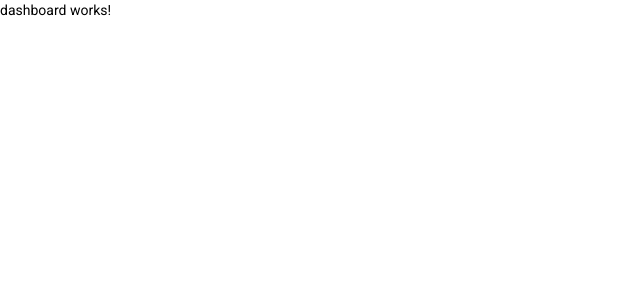
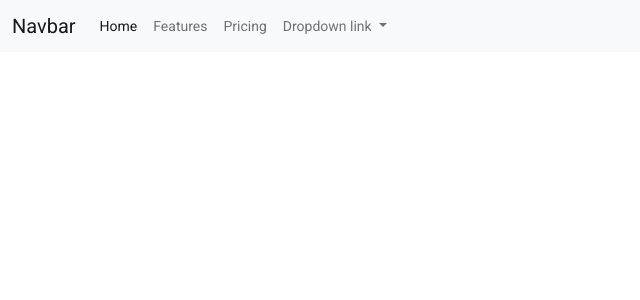
Before and after one commit to yessenia22c/frontend-sisicap, an Angular app: page /dashboard in a window 1280 px wide. Shown: the top 300 px of the page, without its empty margins (0-640 px from the left). Built offline with nearby package versions, Linux system fonts and the light colour scheme.

Commit message:
Segunda version con bootstrap bien instalado

```diff
--- a/angular.json
+++ b/angular.json
@@ -24,9 +24,16 @@
             ],
             "styles": [
               "./node_modules/@angular/material/prebuilt-themes/indigo-pink.css",
-              "src/styles.css"
+              "src/styles.css",
+              "node_modules/bootstrap/dist/css/bootstrap.min.css",
+              "node_modules/bootstrap-icons/font/bootstrap-icons.css"
+
             ],
-            "scripts": []
+            "scripts": [
+              "node_modules/jquery/dist/jquery.min.js",
+              "node_modules/@popperjs/core/dist/umd/popper.min.js",
+              "node_modules/bootstrap/dist/js/bootstrap.min.js"
+            ]
           },
           "configurations": {
             "production": {
--- a/package.json
+++ b/package.json
@@ -20,6 +20,10 @@
     "@angular/platform-browser": "^14.2.0",
     "@angular/platform-browser-dynamic": "^14.2.0",
     "@angular/router": "^14.2.0",
+    "@popperjs/core": "^2.11.6",
+    "bootstrap": "^5.2.3",
+    "bootstrap-icons": "^1.10.3",
+    "jquery": "^3.6.4",
     "rxjs": "~7.5.0",
     "tslib": "^2.3.0",
     "zone.js": "~0.11.4"
--- a/src/app/components/dashboard/dashboard.component.html
+++ b/src/app/components/dashboard/dashboard.component.html
@@ -1 +1,33 @@
-<p>dashboard works!</p>
+<nav class="navbar navbar-expand-lg navbar-light bg-light">
+    <div class="container-fluid">
+        <a class="navbar-brand" href="#">Navbar</a>
+        <button class="navbar-toggler" type="button" data-bs-toggle="collapse" data-bs-target="#navbarNavDropdown"
+            aria-controls="navbarNavDropdown" aria-expanded="false" aria-label="Toggle navigation">
+            <span class="navbar-toggler-icon"></span>
+        </button>
+        <div class="collapse navbar-collapse" id="navbarNavDropdown">
+            <ul class="navbar-nav">
+                <li class="nav-item">
+                    <a class="nav-link active" aria-current="page" href="#">Home</a>
+                </li>
+                <li class="nav-item">
+                    <a class="nav-link" href="#">Features</a>
+                </li>
+                <li class="nav-item">
+                    <a class="nav-link" href="#">Pricing</a>
+                </li>
+                <li class="nav-item dropdown">
+                    <a class="nav-link dropdown-toggle" href="#" id="navbarDropdownMenuLink" role="button"
+                        data-bs-toggle="dropdown"  aria-expanded="false">
+                        Dropdown link
+                    </a>
+                    <ul class="dropdown-menu" aria-labelledby="navbarDropdownMenuLink">
+                        <li><a class="dropdown-item" href="#">Action</a></li>
+                        <li><a class="dropdown-item" href="#">Another action</a></li>
+                        <li><a class="dropdown-item" href="#">Something else here</a></li>
+                    </ul>
+                </li>
+            </ul>
+        </div>
+    </div>
+</nav>
--- a/src/app/components/dashboard/dashboard.component.ts
+++ b/src/app/components/dashboard/dashboard.component.ts
@@ -1,4 +1,5 @@
 import { Component, OnInit } from '@angular/core';
+
 
 @Component({
   selector: 'app-dashboard',
--- a/src/index.html
+++ b/src/index.html
@@ -5,10 +5,13 @@
   <title>CLIENTE</title>
   <base href="/">
   <meta name="viewport" content="width=device-width, initial-scale=1">
+
   <link rel="icon" type="image/x-icon" href="favicon.ico">
   <link rel="preconnect" href="https://fonts.gstatic.com">
+
   <link href="https://fonts.googleapis.com/css2?family=Roboto:wght@300;400;500&display=swap" rel="stylesheet">
   <link href="https://fonts.googleapis.com/icon?family=Material+Icons" rel="stylesheet">
+
 </head>
 <body class="mat-typography">
   <app-root></app-root>
```
Also changed, not shown: 1 other file (tests, documents, lock files or other folders).
